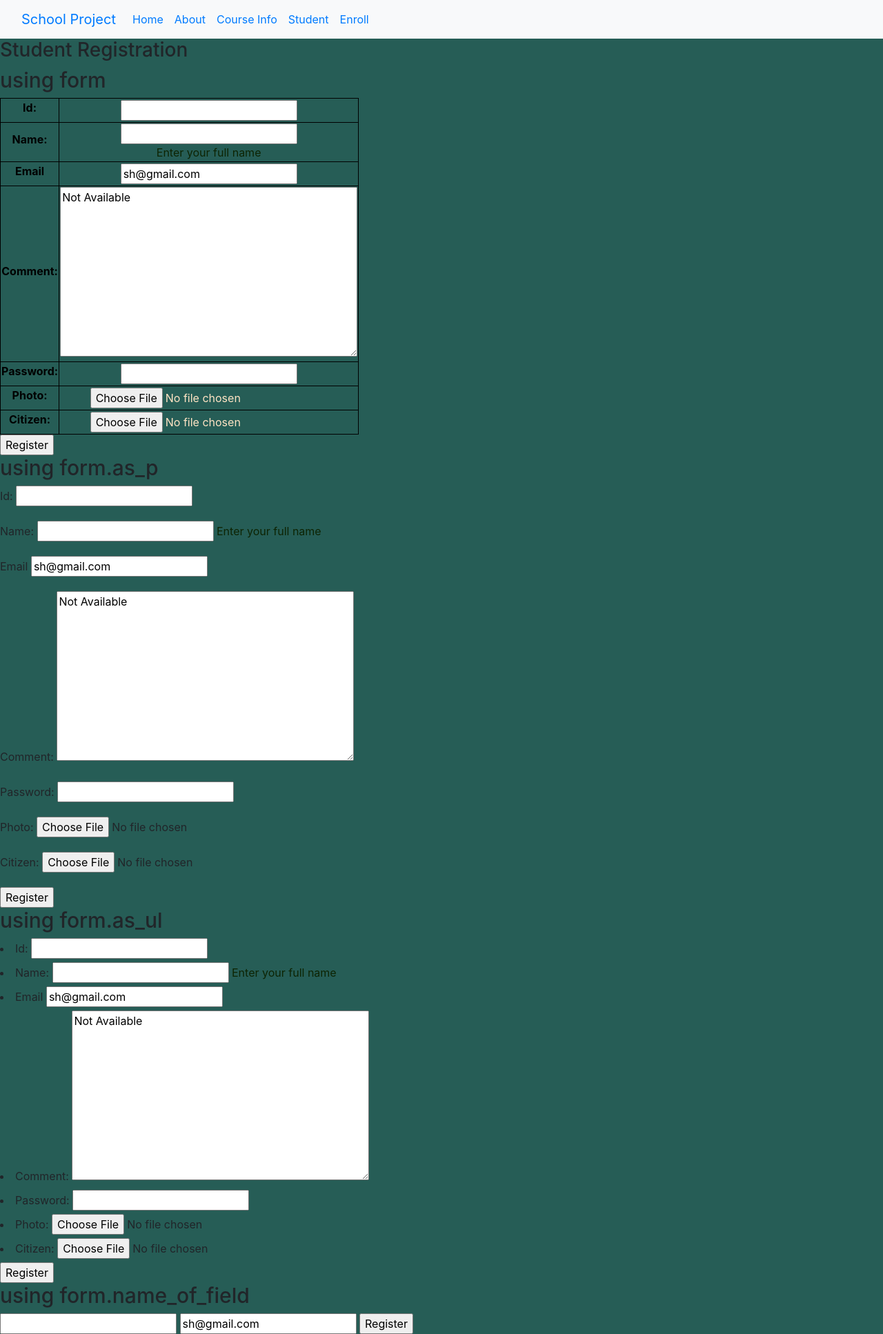
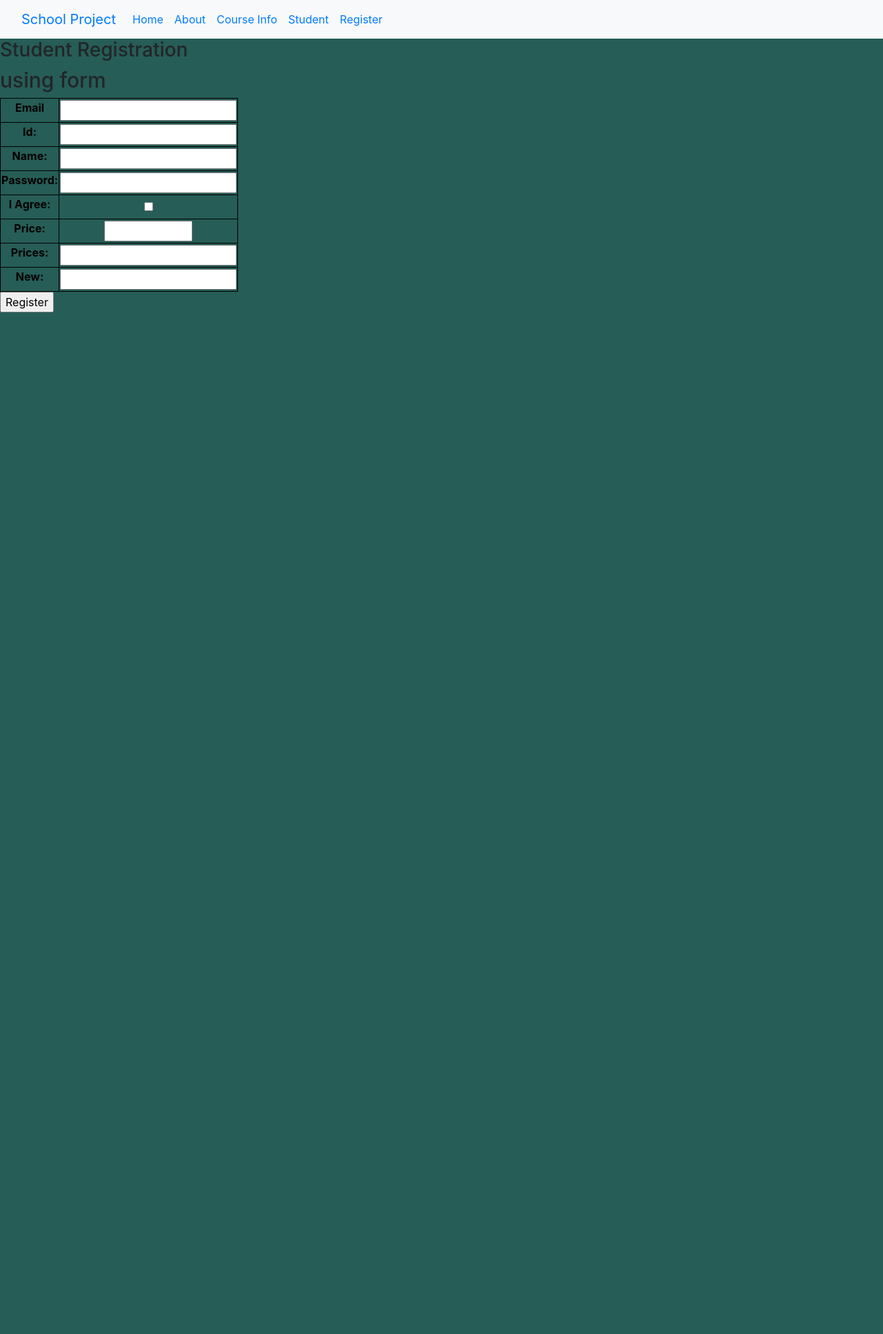
Before and after one commit to SaRu-N/LearnDjango, a Django app: page /enroll/register/ in a window 1280 px wide. Shown: the whole page at 69% size. After the commit the page ends 453 px from the top, so only its background shows below. Run offline with Django 3.2, Linux system fonts and the light colour scheme; some libraries are stand-ins or nearby versions.

Commit message:
Add Form Field Validation

```diff
--- a/SchoolProject/enroll/forms.py
+++ b/SchoolProject/enroll/forms.py
@@ -3,9 +3,29 @@ from django import forms
 class StudentRegistration(forms.Form):
     stuemail=forms.EmailField(label="Email",label_suffix=' ')
     stuid=forms.IntegerField(label="Id")
-    stuname=forms.CharField(label="Name",help_text="Enter your full name")
-    comment=forms.CharField(initial="Not Available", required=False, widget=forms.Textarea)
+    stuname=forms.CharField(label="Name")
+    # comment=forms.CharField(initial="Not Available", required=False, widget=forms.Textarea)
     stupass=forms.CharField(label="Password",widget=forms.PasswordInput)
-    key=forms.CharField(widget=forms.HiddenInput)
-    photo=forms.CharField(widget=forms.FileInput)
-    citizen=forms.FileField()
+    key=forms.CharField(required=False, widget=forms.HiddenInput)
+    # photo=forms.CharField(widget=forms.FileInput)
+    # citizen=forms.FileField()
+    agree = forms.BooleanField(label='I Agree', error_messages={'required':"You must Agree"})
+    price=forms.DecimalField(min_value=5,max_value=100,decimal_places=2)
+    prices=forms.FloatField(min_value=5,max_value=100)
+    new=forms.SlugField()
+
+    def clean_stuname(self):
+        val=self.cleaned_data['stuname']
+        if len(val)<3:
+            raise forms.ValidationError('Enter more than or 3 characters')
+        return val
+    def clean(self):
+        cleaned_data=super().clean()
+        val=self.cleaned_data['stupass']
+        val2=self.cleaned_data['stuemail']
+        if len(val)<8:
+            raise forms.ValidationError('Password must be of length 8')
+        val=self.cleaned_data['stuemail']
+        if len(val2)<15:
+            raise forms.ValidationError('Email must be of length 8')
+        return val
--- a/SchoolProject/enroll/templates/enroll/sturegistration.html
+++ b/SchoolProject/enroll/templates/enroll/sturegistration.html
@@ -8,36 +8,37 @@
 {% block content%}
 <h3>Student Registration</h3>
 <h6>using form</h6>
-<form>
+<form method="post" novalidate>
+{% csrf_token %}
 <table>
     {{form}}
 </table>
 <input type="submit" value ='Register'>
 </form>
-<h6>using form.as_p</h6>
+<!-- <h6>using form.as_p</h6>
 <form>
-    <!-- <table> -->
+
         {{form.as_p}}
-    <!-- </table> -->
+
     <input type="submit" value ='Register'>
 </form>
 <h6>using form.as_ul</h6>
 
 <form>
-        <!-- <table> -->
+
             {{form.as_ul}}
-        <!-- </table> -->
+
         <input type="submit" value ='Register'>
 </form>
 <h6>using form.name_of_field</h6>
 
 <form>
-    <!-- <table> -->
+
         {{form.stuname}}
         {{form.stuemail}}
-    <!-- </table> -->
+
     <input type="submit" value ='Register'>
-</form>
+</form> -->
 {% endblock content %}
 {%block button%}
 {%endblock button%}
--- /dev/null
+++ b/SchoolProject/enroll/templates/enroll/success.html
@@ -0,0 +1,2 @@
+<h1></h1>
+<h6>{{nm}}, Your form have been submitted successfully</h6>
--- a/SchoolProject/enroll/urls.py
+++ b/SchoolProject/enroll/urls.py
@@ -2,6 +2,7 @@ from django.urls import path
 from . import views
 
 urlpatterns =[
-    path('register/',views.stuform,name='stuform'),
+    path('register/',views.showdata,name='stuform'),
+    path('success/',views.success,name='stuinfo'),
     path('details/',views.stuinfo,name='stuinfo'),
 ]
--- a/SchoolProject/enroll/views.py
+++ b/SchoolProject/enroll/views.py
@@ -1,6 +1,7 @@
 from django.shortcuts import render
 from . forms import StudentRegistration
 from enroll.models import Student
+from django.http import HttpResponseRedirect
 # Create your views here.
 def stuinfo(request):
     stud=Student.objects.all()
@@ -11,3 +12,24 @@ def stuform(request):
     fm=StudentRegistration(auto_id=True,initial={'stuemail':'sh@gmail.com'})
     fm.order_fields(field_order=['stuid','stuname','stuemail'])
     return render(request, 'enroll/sturegistration.html', {'form':fm})
+def success(request):
+    return render(request, 'enroll/success.html')
+def showdata(request):
+    fm=StudentRegistration(auto_id=True,initial={'stuemail':'sh@gmail.com'})
+    fm.order_fields(field_order=['stuid','stuname','stuemail'])
+    if request.method =='POST':
+        fm=StudentRegistration(request.POST)
+        fm.order_fields(field_order=['stuid','stuname','stuemail'])
+        if fm.is_valid():
+            print("Form Validated")
+            # name=fm.cleaned_data['new']
+            # print('Slug',name)
+            return HttpResponseRedirect('/enroll/success/')
+            # return render(request, 'enroll/success.html', {'nm':name})
+
+        else:
+            print("Not Validated")
+    else:
+        fm=StudentRegistration()
+        print("GET Method")
+    return render(request, 'enroll/sturegistration.html', {'form':fm})
--- a/SchoolProject/main_site/templates/main/navbar.html
+++ b/SchoolProject/main_site/templates/main/navbar.html
@@ -11,7 +11,7 @@
           <a class="nav-link" href="{% url 'aboutdjango' %}">About</a>
           <a class="nav-link" href="{% url 'courseinfo' %}">Course Info</a>
           <a class="nav-link" href="{% url 'studenthome' %}">Student</a>
-          <a class="nav-link" href="{% url 'stuinfo' %}">Enroll</a>
+          <a class="nav-link" href="{% url 'stuform' %}">Register</a>
 
 
         </div>
```
Also changed, not shown: DjangoGuide.md (+22 -0 lines).
